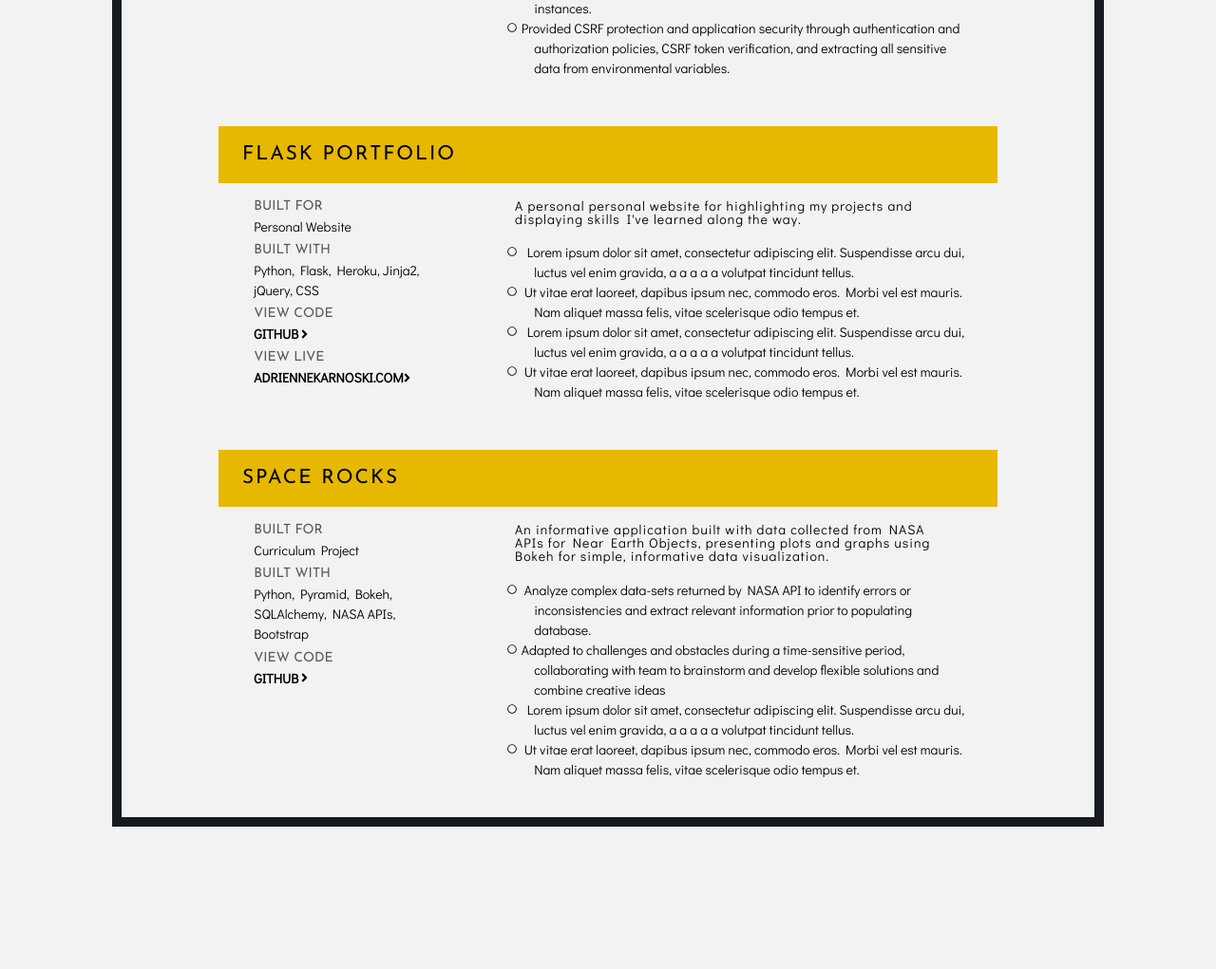
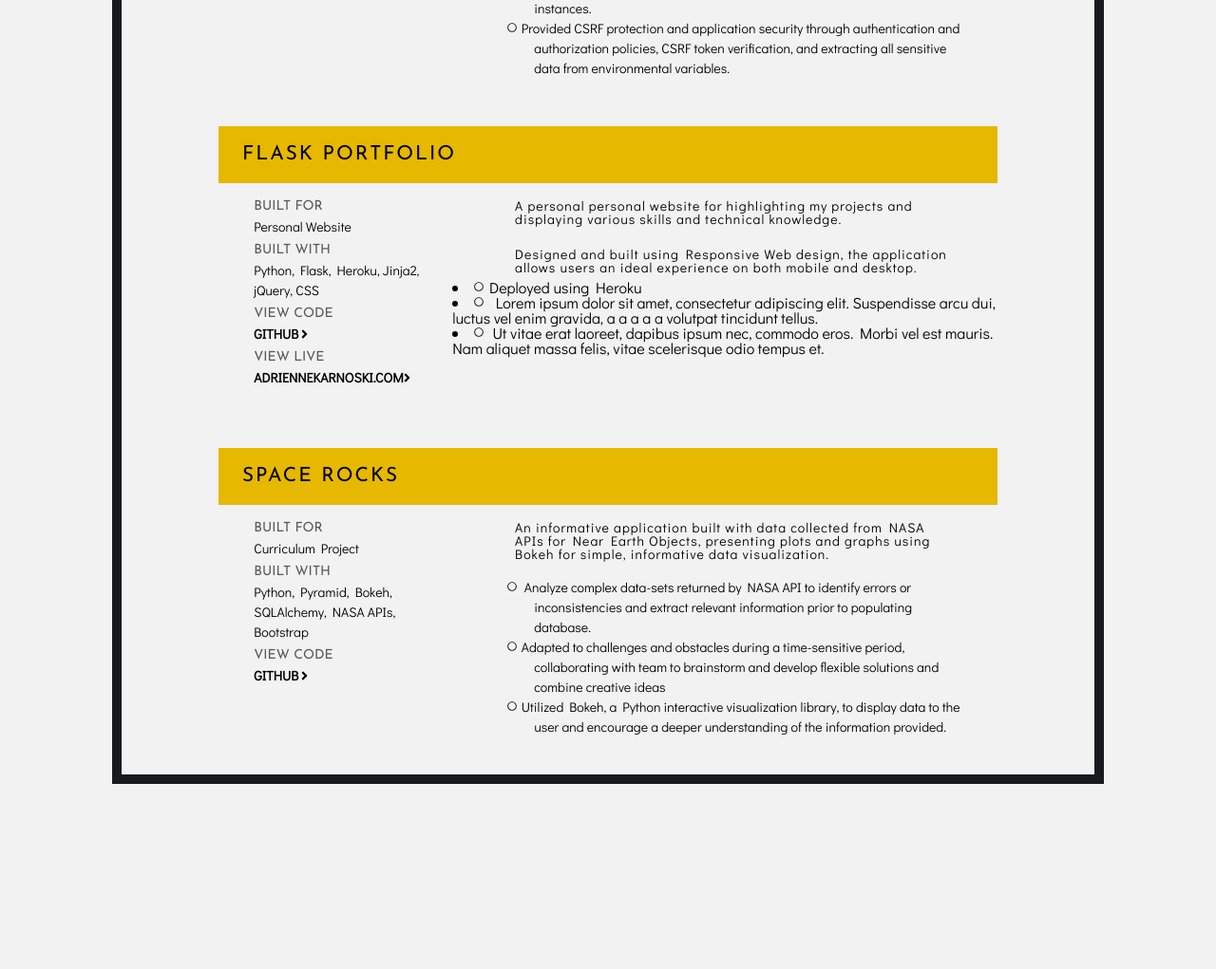
Before and after one commit to adriennekarnoski/personal_website, a Flask app: page /projects in a window 1280 px wide. Shown: the part 1025-2046 px from the top of the page at 95% size. After the commit the page ends 1851 px from the top, so only its background shows below. Run offline with Flask 2, Linux system fonts and the light colour scheme; some libraries are stand-ins or nearby versions.

Commit message:
added another project

```diff
--- a/templates/projects.html
+++ b/templates/projects.html
@@ -89,11 +89,9 @@
                 </ul>
             </article>
             <article class="two_big right">
-                <p>A personal personal website for highlighting my projects and displaying skills I've learned along the way.</p>
-                <ul class="project_list indent">
-                    <li><i class="far fa-circle"></i> Lorem ipsum dolor sit amet, consectetur adipiscing elit. Suspendisse arcu dui, luctus vel enim gravida, a a a a a volutpat tincidunt tellus.
-                    </li>
-                    <li> <i class="far fa-circle"></i> Ut vitae erat laoreet, dapibus ipsum nec, commodo eros. Morbi vel est mauris. Nam aliquet massa felis, vitae scelerisque odio tempus et.</li>
+                <p>A personal personal website for highlighting my projects and displaying various skills and technical knowledge.</p>
+                <p>Designed and built using Responsive Web design, the application allows users an ideal experience on both mobile and desktop.</p>
+                    <li> <i class="far fa-circle"></i>Deployed using Heroku</li>
                     <li><i class="far fa-circle"></i> Lorem ipsum dolor sit amet, consectetur adipiscing elit. Suspendisse arcu dui, luctus vel enim gravida, a a a a a volutpat tincidunt tellus.
                     </li>
                     <li> <i class="far fa-circle"></i> Ut vitae erat laoreet, dapibus ipsum nec, commodo eros. Morbi vel est mauris. Nam aliquet massa felis, vitae scelerisque odio tempus et.</li>
@@ -120,9 +118,8 @@
                     Analyze complex data-sets returned by NASA API to identify errors or inconsistencies and extract relevant information prior to populating database.
                     </li>
                     <li> <i class="far fa-circle"></i>Adapted to challenges and obstacles during a time-sensitive period, collaborating with team to brainstorm and develop flexible solutions and combine creative ideas</li>
-                    <li><i class="far fa-circle"></i> Lorem ipsum dolor sit amet, consectetur adipiscing elit. Suspendisse arcu dui, luctus vel enim gravida, a a a a a volutpat tincidunt tellus.
+                    <li><i class="far fa-circle"></i>Utilized Bokeh, a Python interactive visualization library, to display data to the user and encourage a deeper understanding of the information provided.
                     </li>
-                    <li> <i class="far fa-circle"></i> Ut vitae erat laoreet, dapibus ipsum nec, commodo eros. Morbi vel est mauris. Nam aliquet massa felis, vitae scelerisque odio tempus et.</li>
                 </ul>
             </article>
         </section>
@@ -165,6 +162,24 @@
             </article>
         </section>
 
+         <section class="projects_container clearfix">
+            <h2 class="text_left">Socket HTTP Server</h2>
+            <article class="two_small left">
+                <ul class="skills_list">
+                    <li><span class="skills_bold">Built For</span></li>
+                    <li>Course Work</li>
+                    <li><span class="skills_bold">Built With</span></li>
+                    <li>Python, Socket, Gevent, Select, Tox</li>
+                    <li><span class="skills_bold">View Code</span></li>
+                    <li><a href="https://github.com/adriennekarnoski/http-server" class="project_link">Github <i class="fas fa-angle-right"></i></a></li>
+                </ul>
+            </article>
+            <article class="two_big right">
+                <p>An HTTP server using Python sockets, supporting two-way communications between a client and a server. Utilizing a coroutine-based Python networking library, Gevent, the server applies concurrent programming techniques to improve usability and performance.</p>
+                <p>In addition to developing the socket server, the project aims to deepen the understanding of the internet protocol suite, TCP/IP. Exploring topics such as: functionality and specific protocols of abstraction layers, how data is transmitted, routed, and received, and the use of the client/server model of communication.
+            </article>
+        </section>
+
         <section class="projects_container clearfix">
             <h2 class="text_left">Jupyter Notebook
                 <a href="https://github.com/adriennekarnoski/machine_learning" class="project_link right">Github<i class="fas fa-angle-right"></i></a>
@@ -172,7 +187,7 @@
             <article class="two_small left">
                 <ul class="skills_list">
                     <li><span class="skills_bold">Built For</span></li>
-                    <li>Personal Project, </li>
+                    <li>Personal Project</li>
                     <li><span class="skills_bold">Built With</span></li>
                     <li>Jupyter Notebook, Python, Pandas, Numpy, Matplotlib</li>
                     <li><span class="skills_bold">View Code</span></li>
@@ -184,22 +199,7 @@
             </article>
         </section>
 
-        <section class="projects_container clearfix">
-            <h2 class="text_left">Brain Dump</h2>
-            <article class="two_small left">
-                <ul class="skills_list">
-                    <li><span class="skills_bold">Built For</span></li>
-                    <li>Personal Project, </li>
-                    <li><span class="skills_bold">Built With</span></li>
-                    <li>Jupyter Notebook, Python, Pandas, Numpy, Matplotlib</li>
-                    <li><span class="skills_bold">View Code</span></li>
-                    <li><a href="https://github.com/adriennekarnoski/machine_learning" class="project_link">Github <i class="fas fa-angle-right"></i></a></li>
-                </ul>
-            </article>
-            <article class="two_big right">
-                <p>A command line application for </p>
-            </article>
-        </section>
+
     </div>
 </div>
 <footer class="gray clearfix">
```
